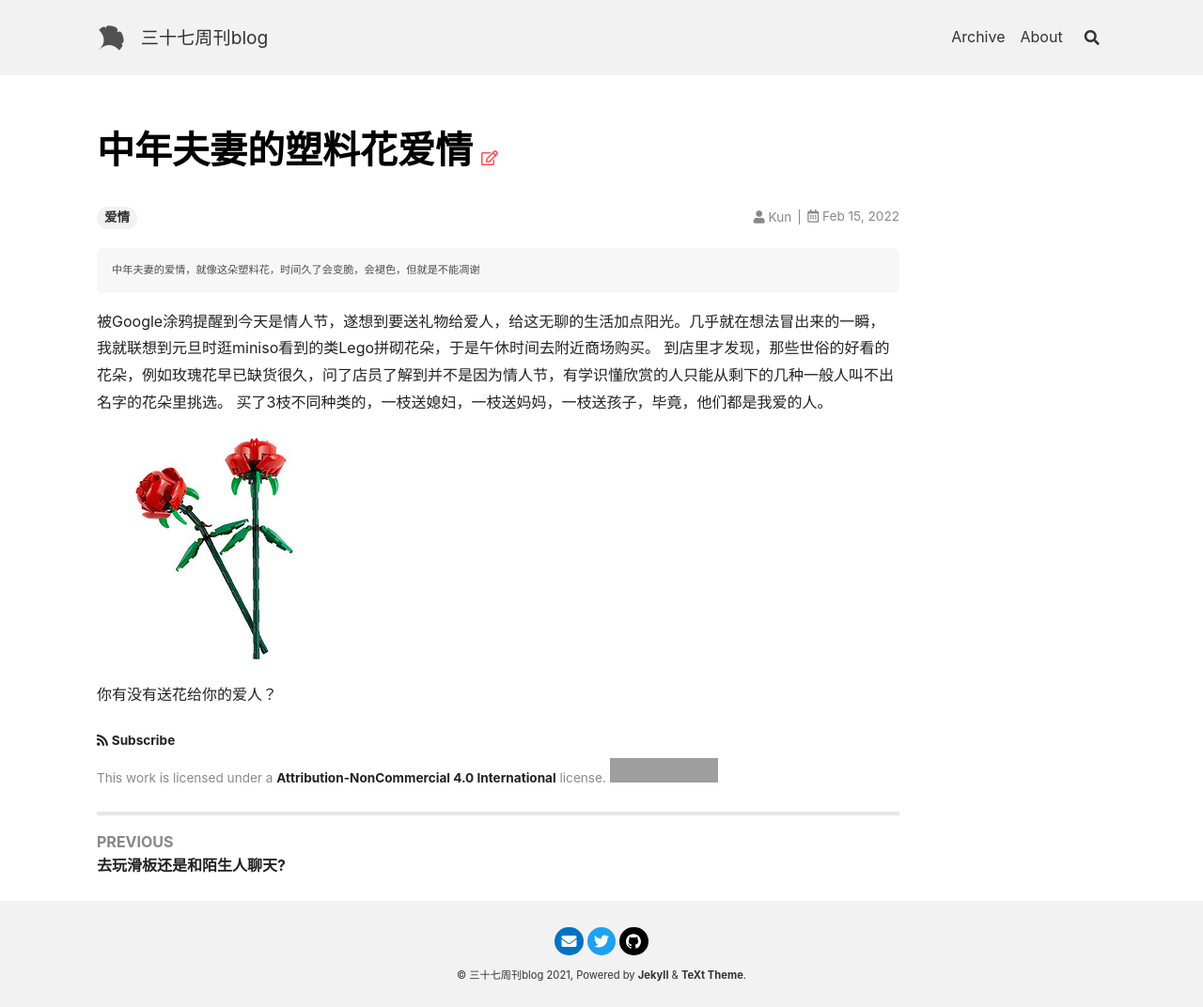
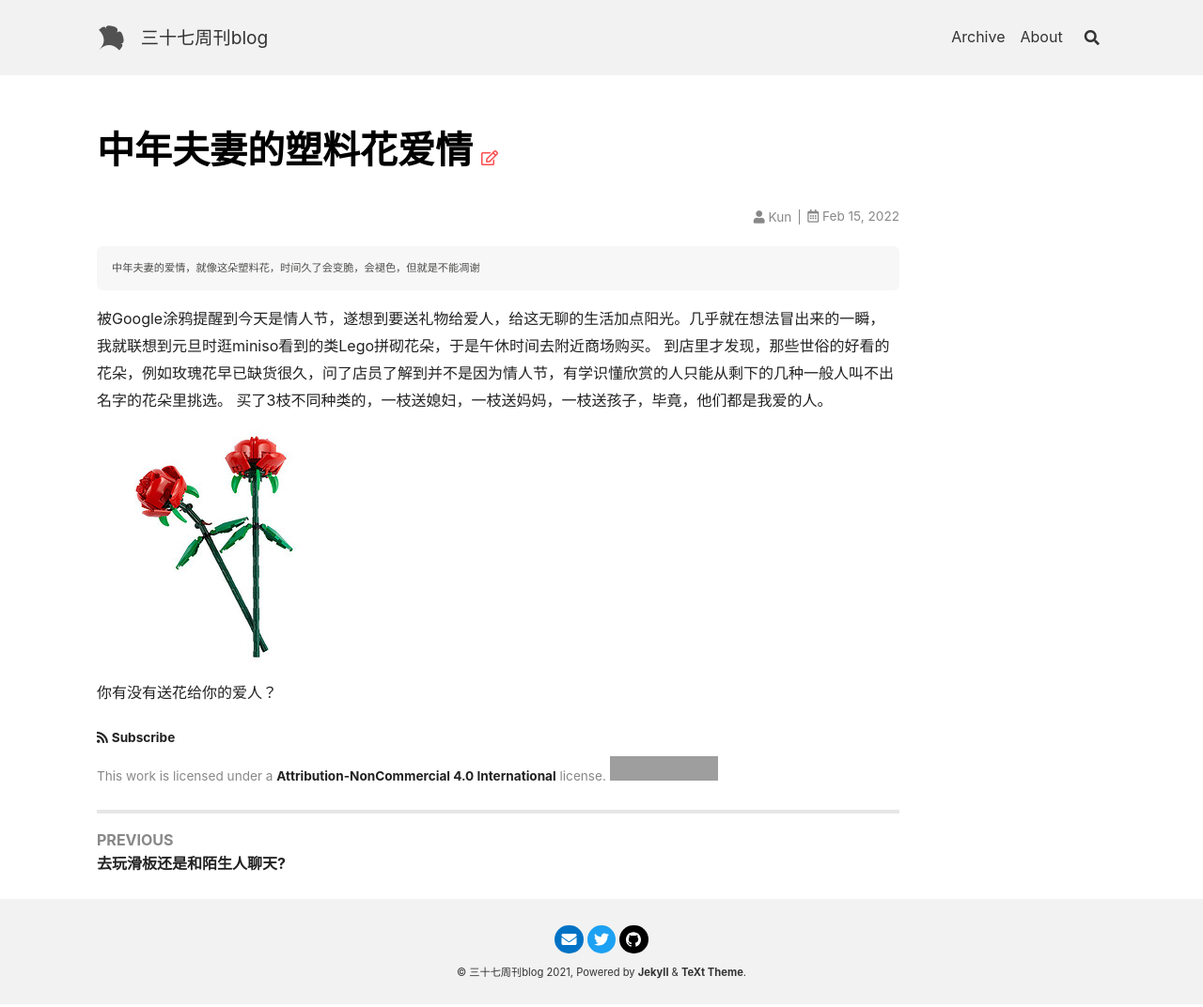
Before and after one commit to 302sk/302sk.github.io, a Jekyll site: the page built from _posts/2022-02-15-plastic-flower.md, in a window 1280 px wide. Shown: the whole page at 94% size. Built offline with Jekyll 4.4.1, drawn with Linux system fonts in a browser that asks for light colours; nearby versions of some CDN libraries; grey boxes are pictures that could not be loaded.

Commit message:
change blog header

````diff
--- a/_posts/2022-02-15-plastic-flower.md
+++ b/_posts/2022-02-15-plastic-flower.md
@@ -1,11 +1,7 @@
 ---
 layout: article
 title: 中年夫妻的塑料花爱情
-date: 2022-02-15 00:29
-category:
 author: kun
-tags: 爱情
-summary:
 ---
 
 ```
````
